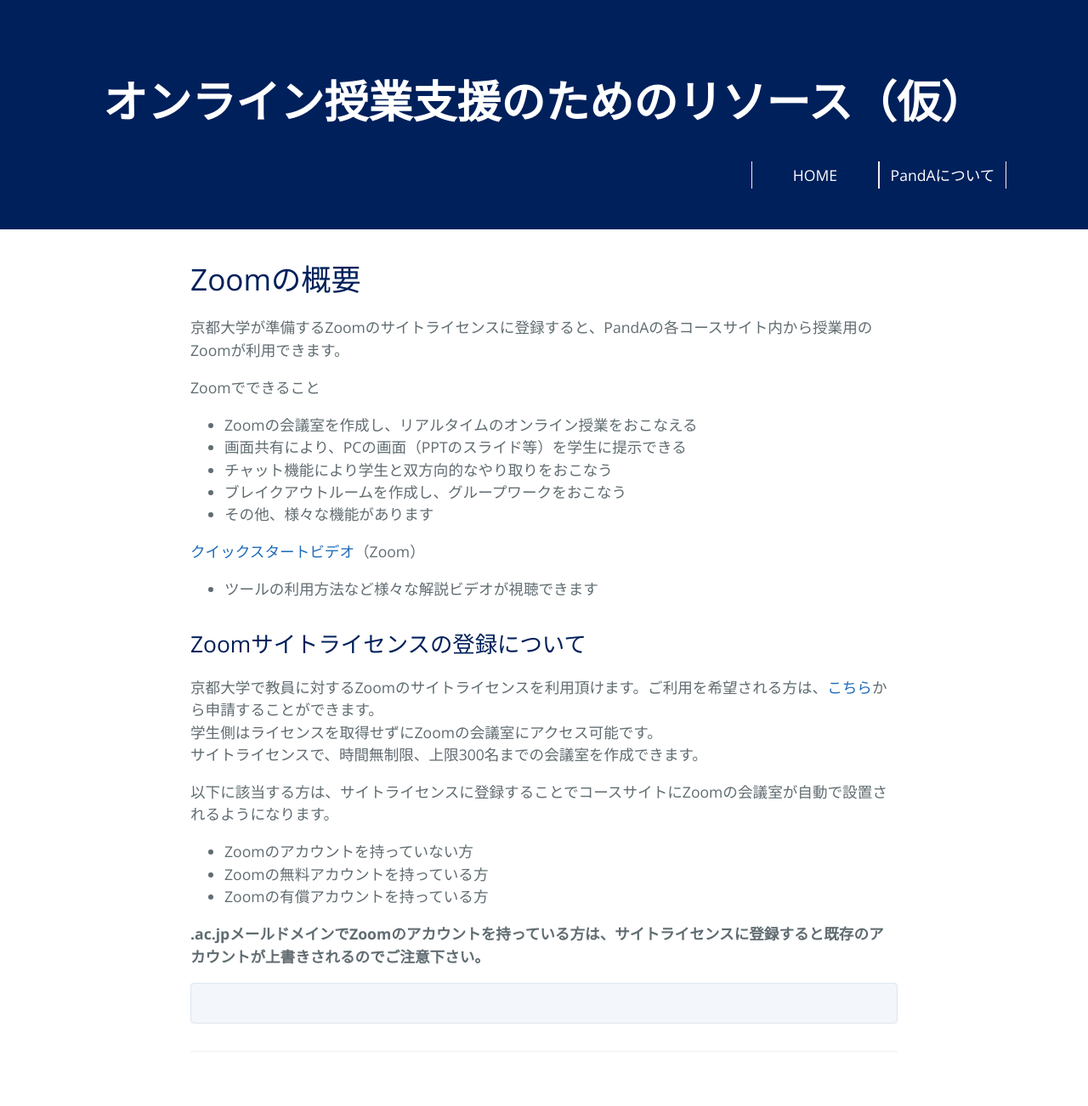
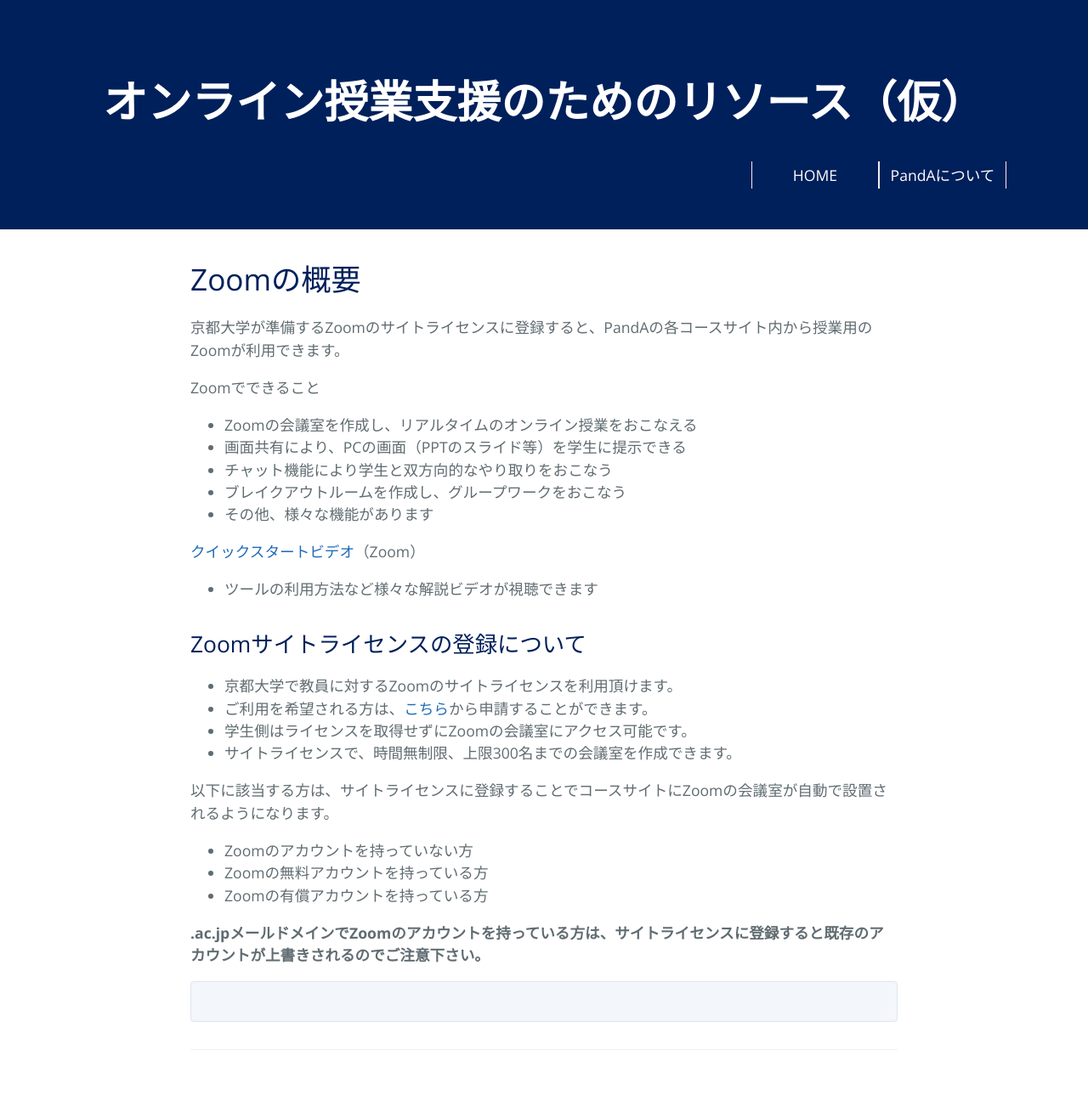
Before and after one commit to kyoto-u/online-edu, a Jekyll site: the page built from zoom.md, in a window 1280 px wide. Shown: the whole page at 85% size. Built offline with Jekyll 4.4.1, drawn with Linux system fonts in a browser that asks for light colours.

```diff
--- a/zoom.md
+++ b/zoom.md
@@ -18,9 +18,10 @@ Zoomでできること
 
 ## Zoomサイトライセンスの登録について
 
-京都大学で教員に対するZoomのサイトライセンスを利用頂けます。ご利用を希望される方は、[こちら](https://kubar.rd.iimc.kyoto-u.ac.jp/zoom/)から申請することができます。
-学生側はライセンスを取得せずにZoomの会議室にアクセス可能です。
-サイトライセンスで、時間無制限、上限300名までの会議室を作成できます。
+- 京都大学で教員に対するZoomのサイトライセンスを利用頂けます。
+- ご利用を希望される方は、[こちら](https://kubar.rd.iimc.kyoto-u.ac.jp/zoom/)から申請することができます。
+- 学生側はライセンスを取得せずにZoomの会議室にアクセス可能です。
+- サイトライセンスで、時間無制限、上限300名までの会議室を作成できます。
 
 
 以下に該当する方は、サイトライセンスに登録することでコースサイトにZoomの会議室が自動で設置されるようになります。
```
